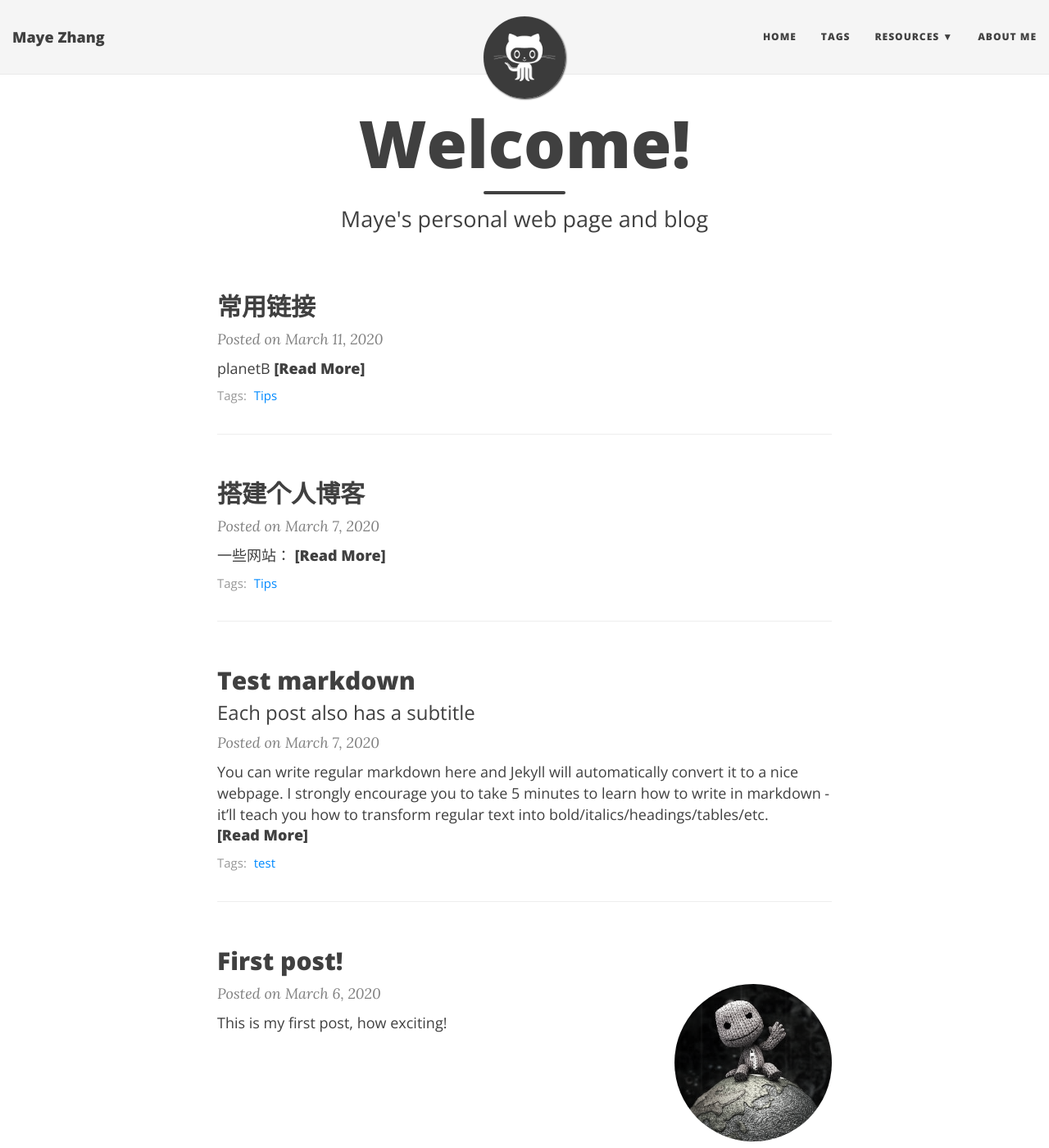
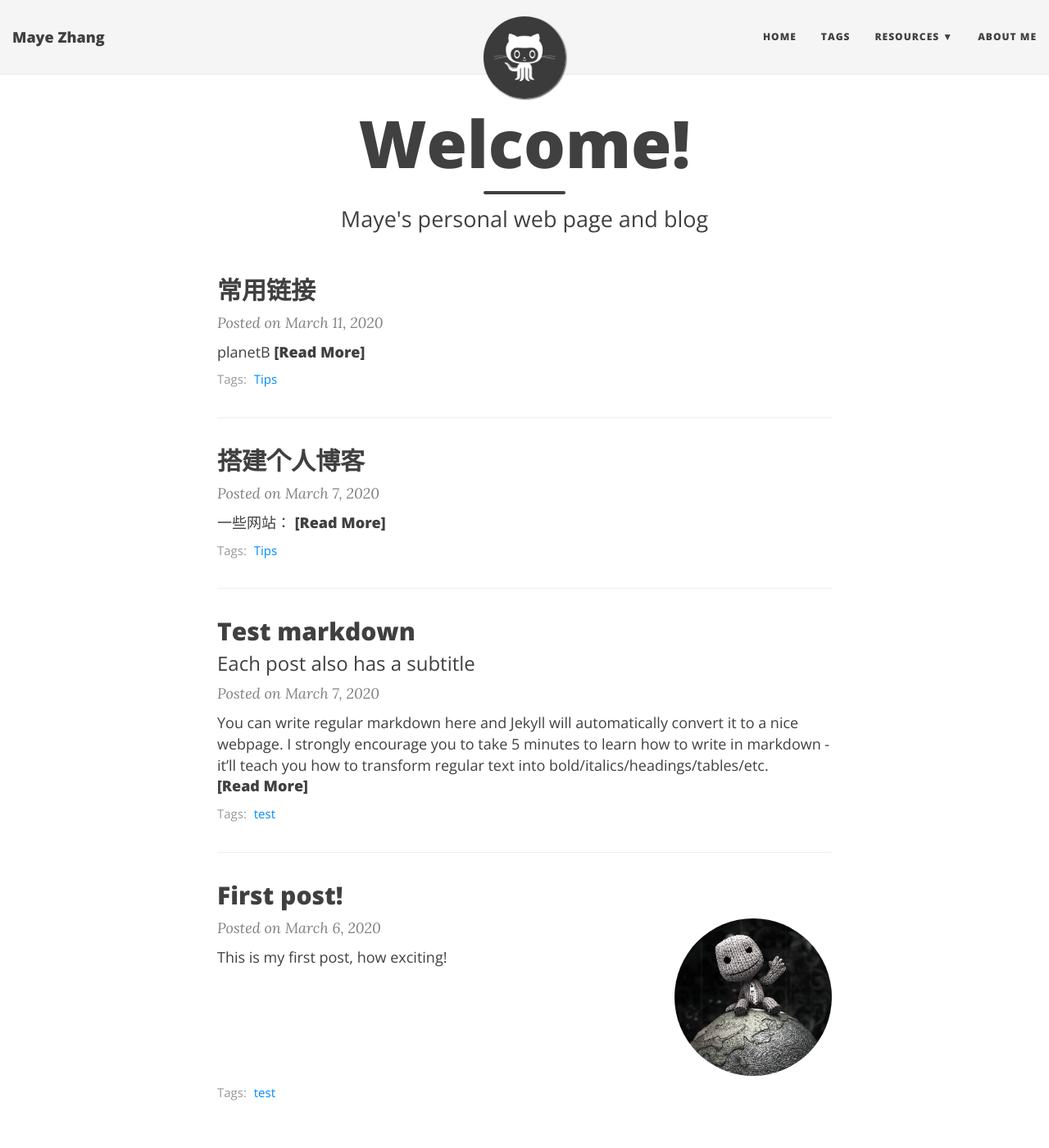
Before and after one commit to MayeZhang/MayeZhang.github.io, a Jekyll site: the page built from index.html, in a window 1280 px wide and 1400 px high. Shown: the whole window at 82% size. Built offline with Jekyll 4.4.1, drawn with Linux system fonts in a browser that asks for light colours; nearby versions of some CDN libraries; the list of posts is cut into pages by our own code.

Commit message:
Update main.css

```diff
--- a/css/main.css
+++ b/css/main.css
@@ -334,8 +334,8 @@
   color: {{ site.hover-col }};
 }
 
-.post-preview .post- {
-  font-size: 30px;
+.post-preview .post-title {
+  font-size: 28px;
   margin-top: 0;
 }
 .post-preview .post-subtitle {
```
